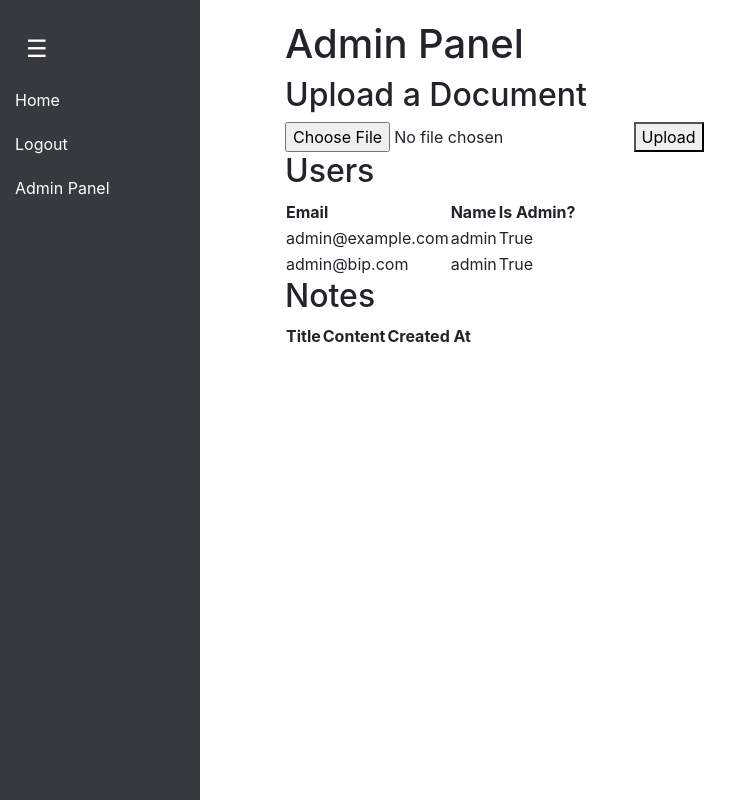
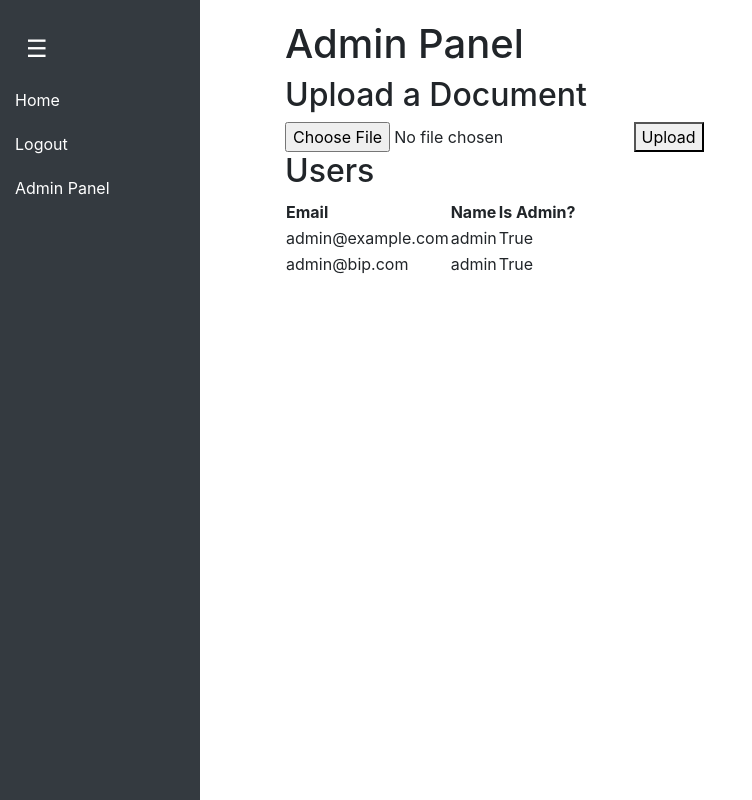
Before and after one commit to Rob-Eugene30/BIP, a Flask app: page /admin in a window 1280 px wide. Shown: the whole page, without its empty margins (0-752 px from the left). Run offline with Flask 3, Linux system fonts and the light colour scheme; a user stored in the database is signed in; lists and menus that the app fills with data are empty; some libraries are stand-ins or nearby versions.

Commit message:
removed notes in admin_panel

```diff
--- a/Website/templates/admin_panel.html
+++ b/Website/templates/admin_panel.html
@@ -25,19 +25,5 @@
         {% endfor %}
     </table>
 
-    <h2>Notes</h2>
-    <table>
-        <tr>
-            <th>Title</th>
-            <th>Content</th>
-            <th>Created At</th>
-        </tr>
-        {% for note in notes %}
-            <tr>
-                <td>{{ note.title }}</td>
-                <td>{{ note.content }}</td>
-                <td>{{ note.created_at }}</td>
-            </tr>
-        {% endfor %}
-    </table>
+
 {% endblock %}
```
